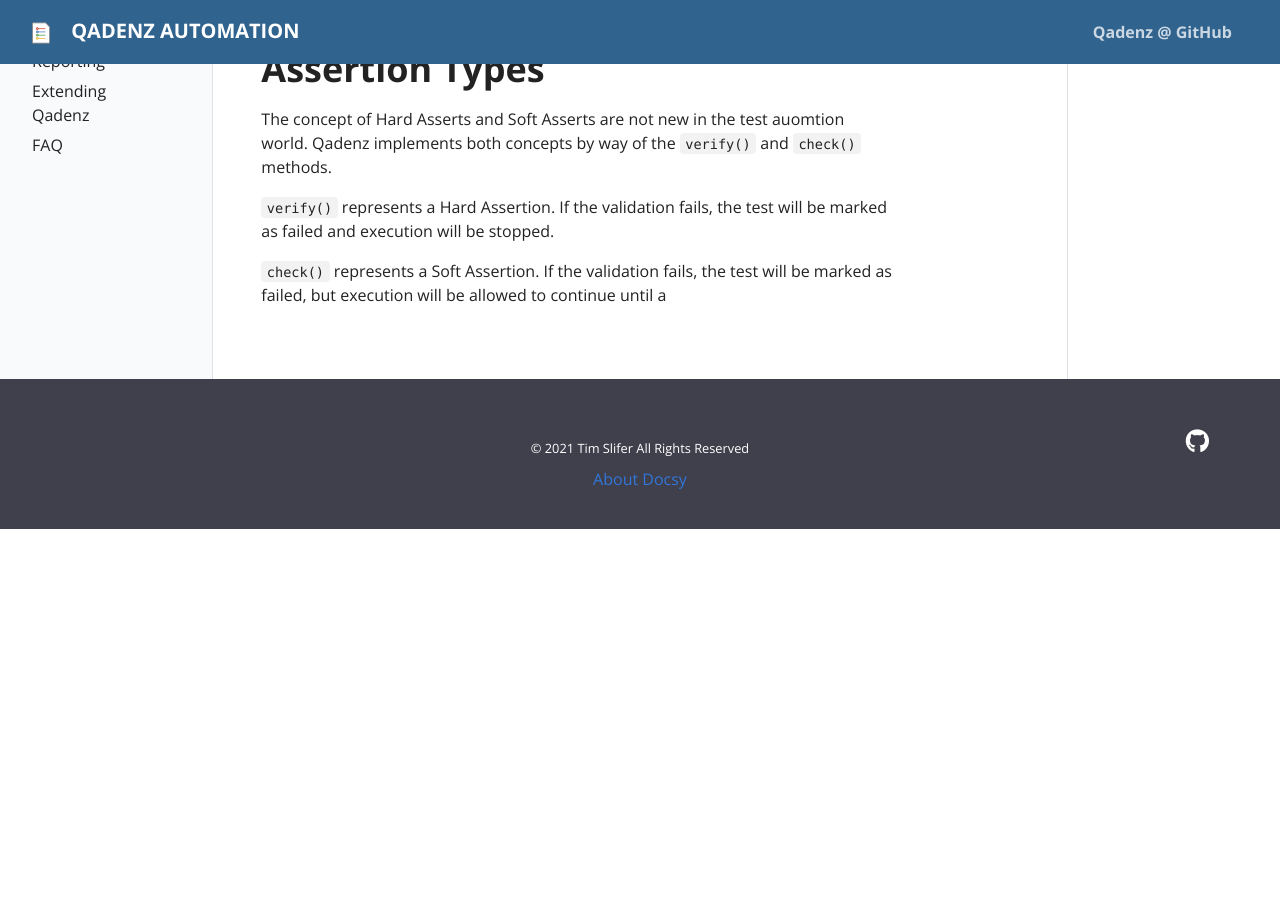
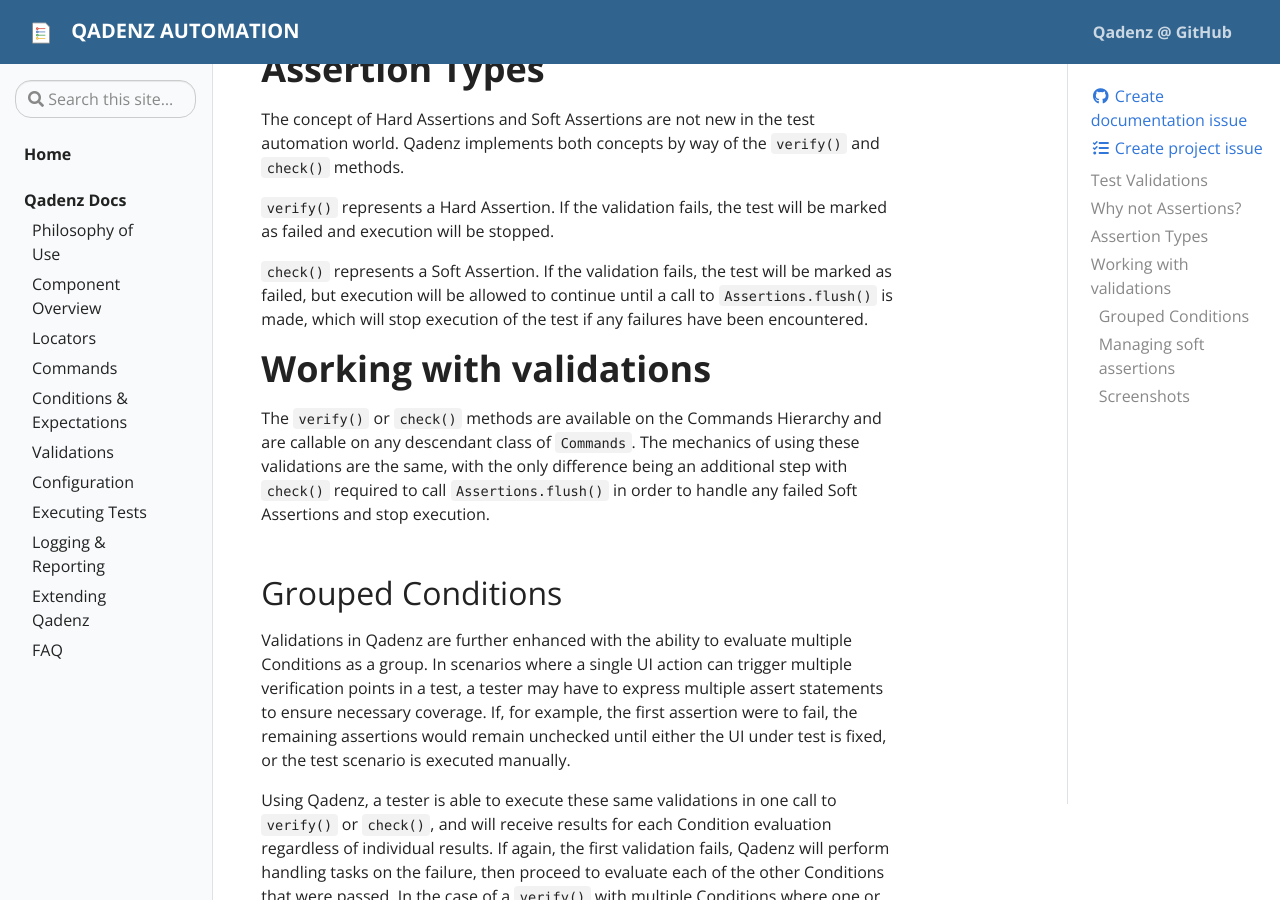
Before and after one commit to qadenz/qadenz.github.io, a Jekyll site: the page built from _docs/validations.md, in a window 1280 px wide and 900 px high, scrolled down 795 px. Built offline with Jekyll 4.4.1, drawn with Linux system fonts in a browser that asks for light colours; before the commit the page ends 1324 px from its top, so only the background shows below that; some of the changed text lies outside the part shown.

Commit message:
Completed Validations doc

````diff
--- a/_docs/validations.md
+++ b/_docs/validations.md
@@ -20,8 +20,40 @@ By passing this result to the `assertTrue()` method, Qadenz is ensuring that a p
 
 # Assertion Types
 
-The concept of Hard Asserts and Soft Asserts are not new in the test auomtion world. Qadenz implements both concepts by way of the `verify()` and `check()` methods.
+The concept of Hard Assertions and Soft Assertions are not new in the test automation world. Qadenz implements both concepts by way of the `verify()` and `check()` methods.
 
 `verify()` represents a Hard Assertion. If the validation fails, the test will be marked as failed and execution will be stopped.
 
-`check()` represents a Soft Assertion. If the validation fails, the test will be marked as failed, but execution will be allowed to continue until a
+`check()` represents a Soft Assertion. If the validation fails, the test will be marked as failed, but execution will be allowed to continue until a call to `Assertions.flush()` is made, which will stop execution of the test if any failures have been encountered.
+
+# Working with validations
+
+The `verify()` or `check()` methods are available on the Commands Hierarchy and are callable on any descendant class of `Commands`. The mechanics of using these validations are the same, with the only difference being an additional step with `check()` required to call `Assertions.flush()` in order to handle any failed Soft Assertions and stop execution.
+
+## Grouped Conditions
+
+Validations in Qadenz are further enhanced with the ability to evaluate multiple Conditions as a group. In scenarios where a single UI action can trigger multiple verification points in a test, a tester may have to express multiple assert statements to ensure necessary coverage. If, for example, the first assertion were to fail, the remaining assertions would remain unchecked until either the UI under test is fixed, or the test scenario is executed manually.
+
+Using Qadenz, a tester is able to execute these same validations in one call to `verify()` or `check()`, and will receive results for each Condition evaluation regardless of individual results. If again, the first validation fails, Qadenz will perform handling tasks on the failure, then proceed to evaluate each of the other Conditions that were passed. In the case of a `verify()` with multiple Conditions where one or more have failed, halting of test execution will be delayed until all Conditions have been evaluated, which will ensure that the test step is completed in its entirety.
+
+## Managing soft assertions
+
+The `check()` methods works alongside the static `Assertions.flush()` method to delay execution stoppages in the event of failed validations. As calls to `check()` are made and executed through the course of a test, the [`Assertions`](https://github.com/qadenz/qadenz/blob/master/src/main/java/io/qadenz/automation/commands/Assertions.java) class tracks whether any failures have been encountered. When the call to `Assertions.flush()` is made, this tracker is checked. If any failures are present, execution will be stopped. If no failures are found, execution continues.
+
+Since the tracker is live for the entire duration of a test, there is no limit to how many calls to `Assertions.flush()` can be made throughout a test. It is possible then, to create a series of "checkpoints" in longer tests whenever it is deemed sensible to stop a test if failures have been found. This is especially convenient for smoke to end-to-end tests where a focus on completion of test is important for a full accounting of key validation points.
+
+Please note, however, that at least one call to `Assertions.flush()` is required in tests where only `check()` validations are made. If no call is made, the test will be allowed to continue to completion, and individual steps will be reported as failed (if validations have indeed failed), but the test as a whole will be reported as passing. Since the Qadenz reporter is integrated with TestNG, the `AssertionError` thrown by the `flush()` method in the event of individual failures is required to mark the test itself as failed.
+
+One additional design consideration must be made when mixing `verify()` and `check()` validations within the same test. When a `check()` validation is made, and is followed by a `verify()` validation prior to calling `Assertions.flush()`, if the `verify()` validation fails, the test will be stopped at the failed `verify()` validation.
+
+## Screenshots
+
+Qadenz validations are built to capture screenshots whenever a Condition evaluation fails. If screenshots are desired for validation failures, no special action need be taken. Should screenshots *not* be needed for a validation, disabling is easy with the overloaded `verify()` and `check()` methods.
+
+Adding a call to `Screenshot.SKIP` as the first argument in either `verify()` or `check()` will disable screenshots from being captured if the evaluations for any accompanying Conditions fail.
+
+```
+verify(Screenshot.SKIP, Conditions.visibilityOfElement(locator, Expectations.isTrue());
+```
+
+A `boolean` could also be passed to achieve the same outcome. The `Screenshot.SKIP` value is intended as a means to keep the resulting code easily readable at a glance.
````
